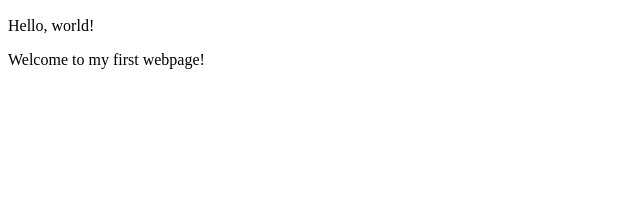
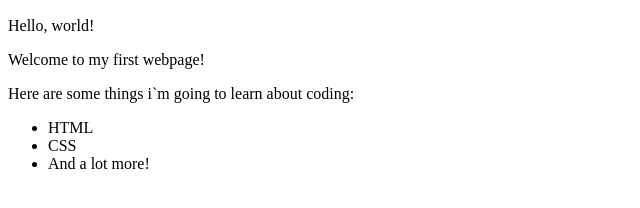
Before and after one commit to Julius-717/kshmr, a plain HTML site: page my-first-webpage.html in a window 1280 px wide. Shown: the part 110-318 px from the top of the page, without its empty margins (0-640 px from the left). Drawn offline with Linux system fonts and the light colour scheme.

Commit message:
add list elements

```diff
--- a/my-first-webpage.html
+++ b/my-first-webpage.html
@@ -9,5 +9,12 @@
 
        <p>Hello, world!</p>
         <p>Welcome to my first webpage!</p>
+
+        <p>Here are some things i`m going to learn about coding:</p>
+        <ul>
+            <li>HTML</li>
+            <li>CSS</li>
+            <li>And a lot more!</li>
+        </ul>
     </body>
 </html>
```
